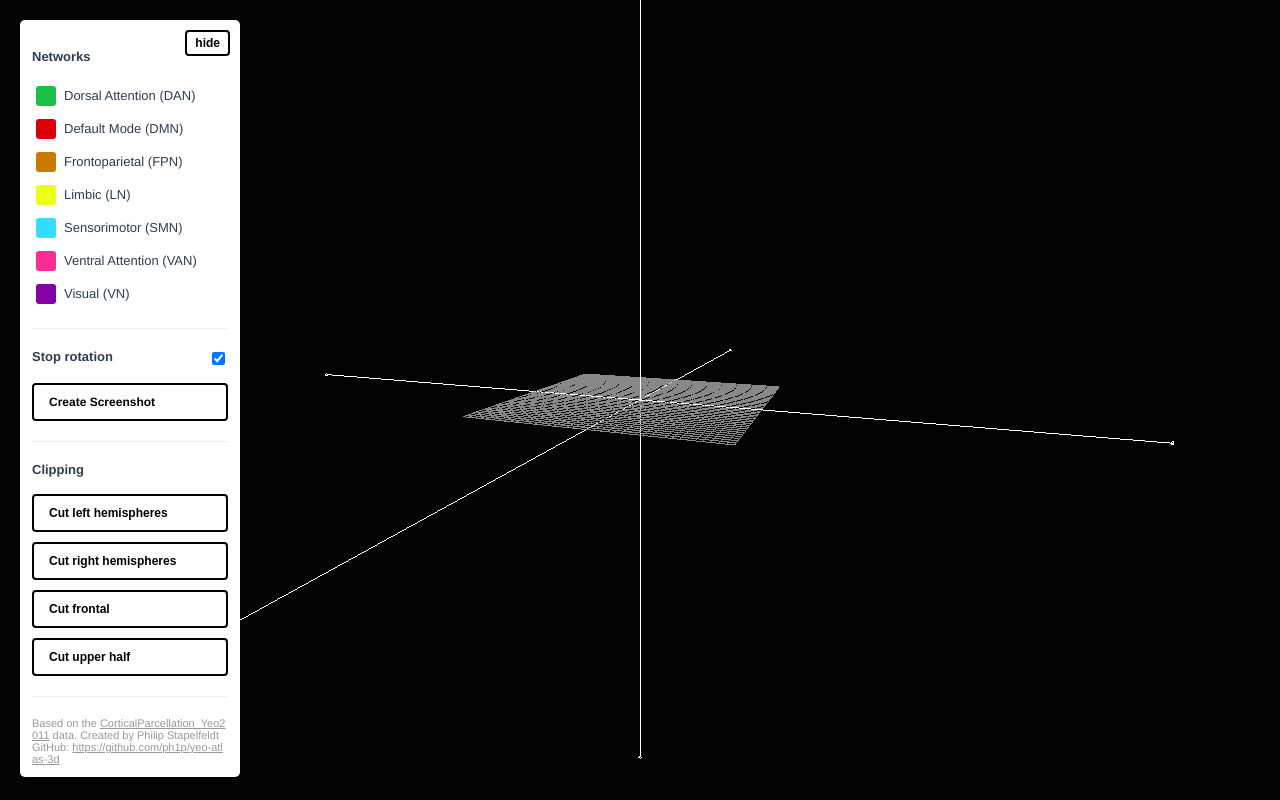
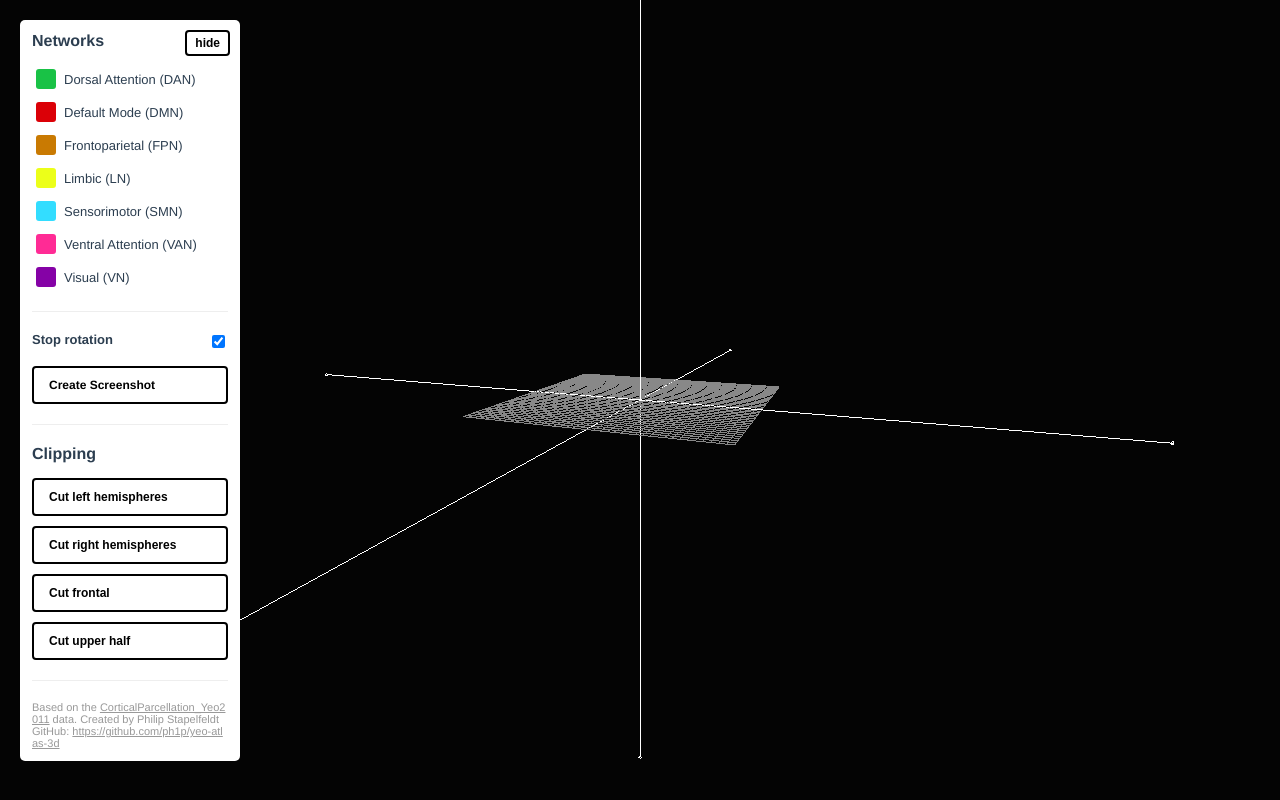
Before and after one commit to ph1p/yeo-atlas-3d, a React (Vite) app: page / in a window 1280 px wide. Built offline with nearby package versions, Linux system fonts and the light colour scheme; no server answers.

Commit message:
style: lift headline up

```diff
--- a/src/style.scss
+++ b/src/style.scss
@@ -20,6 +20,12 @@ body {
   width: 220px;
   bottom: 0;
   max-height: calc(100% - 40px);
+
+  h4 {
+    margin: 0 0 15px;
+    font-size: 16px;
+  }
+
   &.offcanvas {
     transform: translateX(-245px);
   }
@@ -75,10 +81,6 @@ body {
 
     a {
       color: #999;
-    }
-    h4 {
-      margin: 0 0 15px;
-      font-size: 16px;
     }
   }
 }
```
